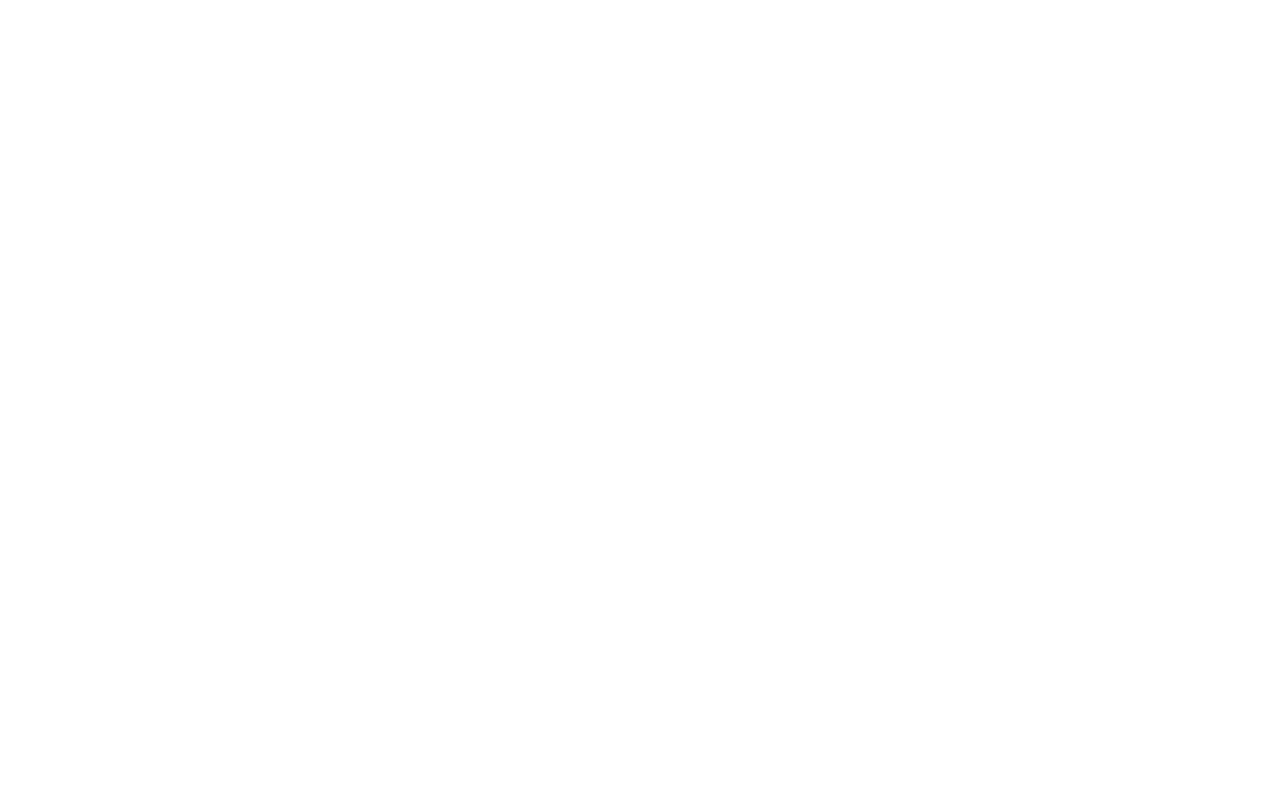
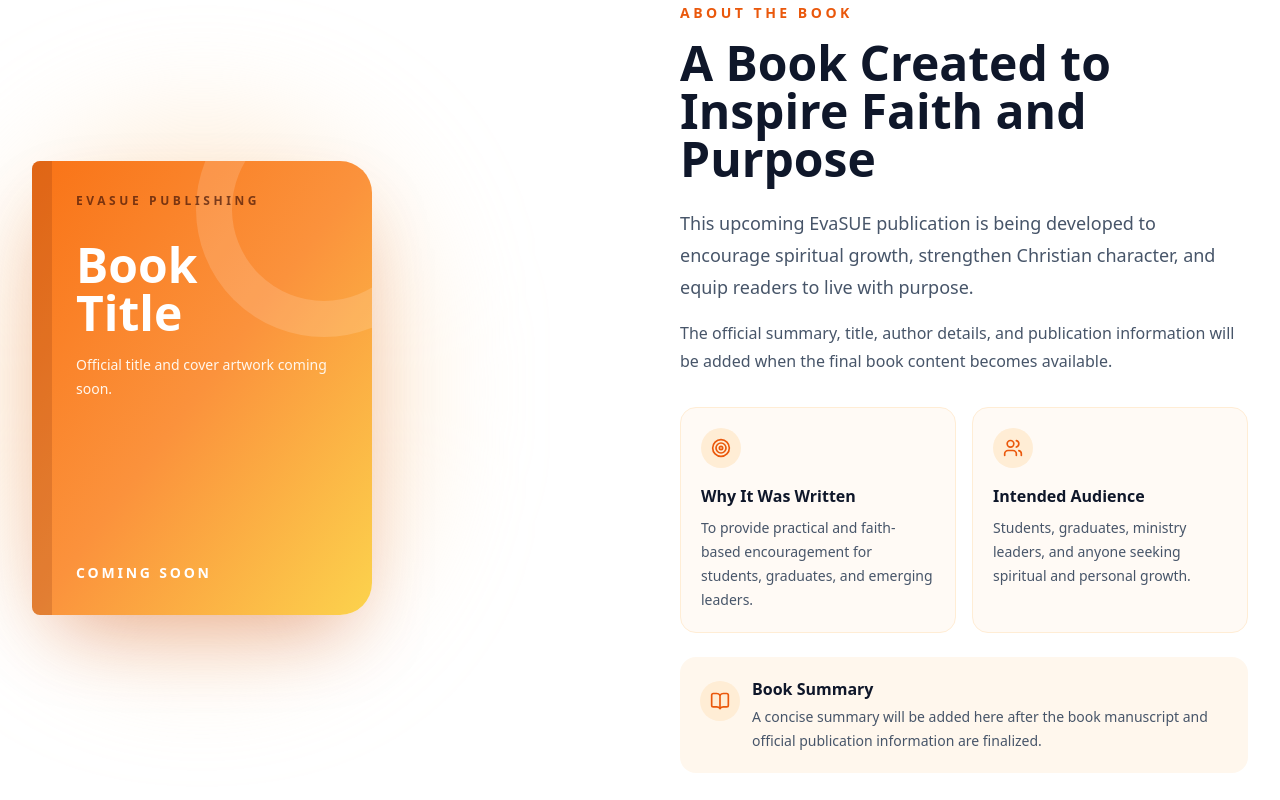
Before and after one commit to natisolomon26/KPI, a Next.js app: page / in a window 1280 px wide. Shown: the part 1060-1860 px from the top of the page. Before the commit the page ends 1036 px from the top, so only its background shows below. Built offline with nearby package versions, Linux system fonts and the light colour scheme; no server answers.

Commit message:
feat: add about book section

```diff
--- /dev/null
+++ b/components/books/AboutBook.tsx
@@ -0,0 +1,132 @@
+import { BookOpen, Target, Users } from "lucide-react";
+
+import Container from "./Container";
+
+export default function AboutBook() {
+  return (
+    <section
+      id="book"
+      className="bg-white py-20 sm:py-24 lg:py-28"
+    >
+      <Container>
+        <div className="grid items-center gap-12 lg:grid-cols-2 lg:gap-20">
+          {/* Book cover */}
+          <div className="flex justify-center lg:justify-start">
+            <div className="relative">
+              <div className="absolute -inset-8 rounded-full bg-orange-200/50 blur-3xl" />
+
+              <div className="relative aspect-[3/4] w-[280px] overflow-hidden rounded-r-[2rem] rounded-l-lg bg-gradient-to-br from-orange-500 via-orange-400 to-amber-300 p-8 shadow-[0_35px_80px_-25px_rgba(194,65,12,0.4)] sm:w-[340px]">
+                <div className="absolute bottom-0 left-0 top-0 w-5 bg-orange-900/20" />
+
+                <div className="absolute -right-20 -top-20 h-64 w-64 rounded-full border-[36px] border-white/15" />
+
+                <div className="relative z-10 flex h-full flex-col justify-between pl-3">
+                  <div>
+                    <p className="text-xs font-black uppercase tracking-[0.3em] text-orange-950/70">
+                      EvaSUE Publishing
+                    </p>
+
+                    <h3 className="mt-8 text-4xl font-black leading-tight text-white sm:text-5xl">
+                      Book
+                      <span className="block">Title</span>
+                    </h3>
+
+                    <p className="mt-4 text-sm leading-6 text-orange-50">
+                      Official title and cover artwork coming soon.
+                    </p>
+                  </div>
+
+                  <p className="text-sm font-bold uppercase tracking-[0.2em] text-white">
+                    Coming Soon
+                  </p>
+                </div>
+              </div>
+
+              <div className="absolute bottom-3 right-[-7px] top-3 -z-10 w-4 rounded-r-xl bg-[#f7ead7] shadow-lg" />
+            </div>
+          </div>
+
+          {/* Book information */}
+          <div>
+            <p className="text-sm font-bold uppercase tracking-[0.25em] text-orange-600">
+              About the Book
+            </p>
+
+            <h2 className="mt-4 text-4xl font-black leading-tight text-slate-900 sm:text-5xl">
+              A Book Created to Inspire Faith and Purpose
+            </h2>
+
+            <p className="mt-6 text-lg leading-8 text-slate-600">
+              This upcoming EvaSUE publication is being developed to encourage
+              spiritual growth, strengthen Christian character, and equip
+              readers to live with purpose.
+            </p>
+
+            <p className="mt-4 leading-7 text-slate-600">
+              The official summary, title, author details, and publication
+              information will be added when the final book content becomes
+              available.
+            </p>
+
+            <div className="mt-8 grid gap-4 sm:grid-cols-2">
+              <InfoCard
+                icon={<Target className="h-5 w-5" />}
+                title="Why It Was Written"
+                description="To provide practical and faith-based encouragement for students, graduates, and emerging leaders."
+              />
+
+              <InfoCard
+                icon={<Users className="h-5 w-5" />}
+                title="Intended Audience"
+                description="Students, graduates, ministry leaders, and anyone seeking spiritual and personal growth."
+              />
+            </div>
+
+            <div className="mt-6 flex items-start gap-3 rounded-2xl bg-orange-50 p-5">
+              <div className="mt-1 flex h-10 w-10 shrink-0 items-center justify-center rounded-full bg-orange-100 text-orange-600">
+                <BookOpen className="h-5 w-5" />
+              </div>
+
+              <div>
+                <h3 className="font-bold text-slate-900">
+                  Book Summary
+                </h3>
+
+                <p className="mt-1 text-sm leading-6 text-slate-600">
+                  A concise summary will be added here after the book manuscript
+                  and official publication information are finalized.
+                </p>
+              </div>
+            </div>
+          </div>
+        </div>
+      </Container>
+    </section>
+  );
+}
+
+function InfoCard({
+  icon,
+  title,
+  description,
+}: {
+  icon: React.ReactNode;
+  title: string;
+  description: string;
+}) {
+  return (
+    <div className="rounded-2xl border border-orange-100 bg-[#fffaf5] p-5">
+      <div className="flex h-10 w-10 items-center justify-center rounded-full bg-orange-100 text-orange-600">
+        {icon}
+      </div>
+
+      <h3 className="mt-4 font-bold text-slate-900">
+        {title}
+      </h3>
+
+      <p className="mt-2 text-sm leading-6 text-slate-600">
+        {description}
+      </p>
+    </div>
+  );
+}
--- a/components/books/Layout.tsx
+++ b/components/books/Layout.tsx
@@ -1,3 +1,4 @@
+import AboutBook from "./AboutBook";
 import Footer from "./Footer";
 import Header from "./Header";
 import Hero from "./Hero";
@@ -9,6 +10,7 @@ export default function Layout() {
 
       <main className="flex-1">
         <Hero />
+        <AboutBook />
       </main>
 
       <Footer />
```
